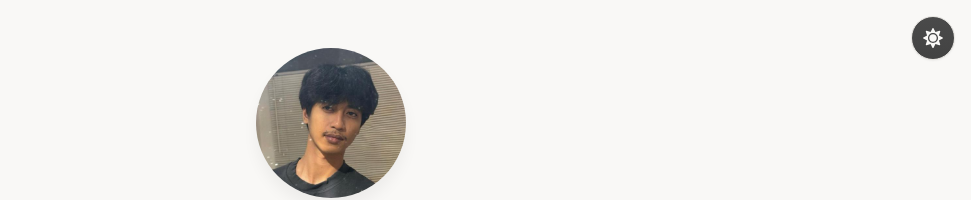
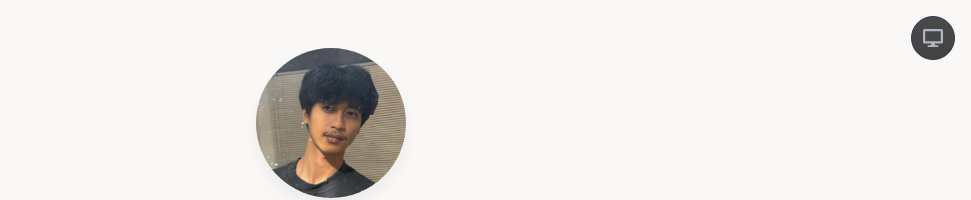
Before and after one commit to aashari/aashari, a Next.js app: page / in a window 1280 px wide. Shown: the top 200 px of the page, without its empty margins (309-1280 px from the left). Built offline with nearby package versions, Linux system fonts and the light colour scheme.

Commit message:
Refactor theme toggle: Add system mode icon and inverted appearance

```diff
--- a/src/app/page.tsx
+++ b/src/app/page.tsx
@@ -1,6 +1,5 @@
 "use client";
 
-import { useEffect } from "react";
 import ThemeToggle from "@/components/ThemeToggle";
 import SchemaData from "@/components/SchemaData";
 import HeroSection from "@/sections/HeroSection";
@@ -14,11 +13,6 @@ import ContactSection from "@/sections/ContactSection";
 import Footer from "@/sections/Footer";
 
 export default function Home() {
-  // Effect to handle scroll events
-  useEffect(() => {
-    // Any other scroll-related functionality can go here
-  }, []);
-
   return (
     <main className="min-h-screen py-12">
       <ThemeToggle />
--- a/src/components/ThemeToggle.tsx
+++ b/src/components/ThemeToggle.tsx
@@ -1,42 +1,22 @@
 "use client";
 
 import { useState, useEffect } from 'react';
-import { FaSun, FaMoon } from 'react-icons/fa';
+import { FaSun, FaMoon, FaDesktop } from 'react-icons/fa';
 
+// Simplified props - only keeping className as it's a standard prop
 interface ThemeToggleProps {
-  size?: 'sm' | 'md' | 'lg';
-  position?: 'top-right' | 'top-left' | 'bottom-right' | 'bottom-left' | 'custom';
-  shape?: 'circle' | 'square';
-  corner?: 'sm' | 'md' | 'lg'; // For controlling square corners
   className?: string;
 }
 
 export default function ThemeToggle({
-  size = 'md',
-  position = 'top-right',
-  shape = 'circle',
-  corner = 'md',
   className = ''
 }: ThemeToggleProps) {
   const [theme, setTheme] = useState<'light' | 'dark' | 'system'>('system');
   const [systemPreference, setSystemPreference] = useState<'light' | 'dark'>('light');
   const [mounted, setMounted] = useState(false);
-  const [isMobile, setIsMobile] = useState(false);
-  const [isRotating, setIsRotating] = useState(false);
 
   useEffect(() => {
     setMounted(true);
-
-    // Check if mobile
-    const checkMobile = () => {
-      setIsMobile(window.innerWidth <= 768);
-    };
-
-    // Initial check
-    checkMobile();
-
-    // Add resize listener
-    window.addEventListener('resize', checkMobile);
 
     // Get the initial theme from localStorage or system preference
     const savedTheme = localStorage.getItem('theme') as 'light' | 'dark' | null;
@@ -65,7 +45,6 @@ export default function ThemeToggle({
     mediaQuery.addEventListener('change', handleChange);
     return () => {
       mediaQuery.removeEventListener('change', handleChange);
-      window.removeEventListener('resize', checkMobile);
     };
   }, [theme]);
 
@@ -82,10 +61,6 @@ export default function ThemeToggle({
   };
 
   const toggleTheme = () => {
-    // Trigger rotation animation
-    setIsRotating(true);
-    setTimeout(() => setIsRotating(false), 500);
-
     let newTheme: 'light' | 'dark' | 'system';
 
     // Cycle through themes: light -> dark -> system -> light
@@ -106,46 +81,18 @@ export default function ThemeToggle({
     setTheme(newTheme);
   };
 
-  // Determine which icon to show
-  const showDarkIcon = theme === 'dark' || (theme === 'system' && systemPreference === 'dark');
-
-  // Icon size based on size prop and screen size
-  const getIconSize = () => {
-    if (isMobile) return size === 'sm' ? 16 : size === 'md' ? 18 : 20;
-    return size === 'sm' ? 18 : size === 'md' ? 20 : 24;
-  };
-
-  // Size classes mapped to CSS variables
-  const sizeClasses = {
-    sm: 'w-8 h-8',
-    md: 'w-10 h-10',
-    lg: 'w-12 h-12',
-  };
-
-  // Position classes with fallback to top-right if invalid
-  const validPosition = ['top-right', 'top-left', 'bottom-right', 'bottom-left', 'custom'].includes(position)
-    ? position
-    : 'top-right';
-
-  const positionClasses = {
-    'top-right': 'top-4 right-4',
-    'top-left': 'top-4 left-4',
-    'bottom-right': 'bottom-4 right-4',
-    'bottom-left': 'bottom-4 left-4',
-    'custom': '',
-  };
-
-  // Shape and corner classes
-  const shapeCornerClass = shape === 'circle' ? 'shape-circle' : `shape-square rounded-${corner}`;
-
-  // Icon color based on theme - using CSS variables for color
-  const iconColor = !showDarkIcon ? 'var(--background)' : 'var(--foreground)';
+  // Determine which theme class to apply
+  const themeClass = theme === 'light'
+    ? 'light-mode'
+    : theme === 'dark'
+      ? 'dark-mode'
+      : 'system-mode';
 
   // For placeholder when not mounted
   if (!mounted) {
     return (
       <div
-        className={`theme-toggle-placeholder ${sizeClasses[size]} ${positionClasses[validPosition]} ${shapeCornerClass} ${className}`}
+        className={`theme-toggle-placeholder ${className}`}
         aria-hidden="true"
       />
     );
@@ -154,16 +101,14 @@ export default function ThemeToggle({
   return (
     <button
       onClick={toggleTheme}
-      className={`theme-toggle interactive-toggle ${sizeClasses[size]} ${positionClasses[validPosition]} ${shapeCornerClass} ${className}`}
+      className={`theme-toggle interactive-toggle ${className}`}
       aria-label={`Switch to ${theme === 'light' ? 'dark' : theme === 'dark' ? 'system' : 'light'} theme`}
       title={`Current theme: ${theme === 'system' ? `System (${systemPreference})` : theme}`}
     >
-      <div className={`theme-toggle-icon ${isRotating ? 'rotating' : ''}`}>
-        {showDarkIcon ? (
-          <FaMoon size={getIconSize()} color={iconColor} />
-        ) : (
-          <FaSun size={getIconSize()} color={iconColor} />
-        )}
+      <div className={`theme-toggle-icon ${themeClass}`}>
+        {theme === 'light' && <FaSun />}
+        {theme === 'dark' && <FaMoon />}
+        {theme === 'system' && <FaDesktop />}
       </div>
     </button>
   );
--- a/src/styles/components/theme-toggle.css
+++ b/src/styles/components/theme-toggle.css
@@ -1,62 +1,75 @@
-/* Theme toggle button */
+/* Theme toggle button - basic structure */
 .theme-toggle {
   position: fixed;
-  /* Position and size now controlled by props */
-  /* Default values as fallbacks */
   top: var(--space-lg);
   right: var(--space-lg);
   z-index: 100;
   display: flex;
   align-items: center;
   justify-content: center;
-  /* Width and height now controlled by props */
   width: var(--button-size-lg);
   height: var(--button-size-lg);
-  border-radius: 50%; /* Default circle shape - will be overridden by shape classes */
-  background-color: var(--card);
+  border-radius: 50%;
+  padding: 0;
   border: 1px solid var(--border);
-  padding: 0;
-
-  /* These styles handled by interactive-toggle */
-  cursor: pointer;
-  transition: all 0.2s ease;
-  box-shadow: var(--shadow-sm);
+  /* Background color will be set based on dark/light mode */
+  /* Note: transition, box-shadow, cursor, and hover effects are handled by interactive-toggle class */
 }
 
-/* Shape variants */
-.theme-toggle.shape-circle { border-radius: 50%; }
-.theme-toggle.shape-square { border-radius: var(--radius-md); } /* Default for backward compatibility */
-
-/* Corner radius variants for square shape */
-.theme-toggle.shape-square.rounded-sm { border-radius: var(--radius-sm); }
-.theme-toggle.shape-square.rounded-md { border-radius: var(--radius-md); }
-.theme-toggle.shape-square.rounded-lg { border-radius: var(--radius-lg); }
-
-.theme-toggle:hover {
-  /* These hover effects are handled by interactive-toggle */
-  transform: translateY(-2px);
-  box-shadow: var(--shadow-md);
-  border-color: var(--primary);
-  filter: brightness(1.1);
+/* In light mode: toggle uses dark mode background */
+:root:not(.dark) .theme-toggle {
+  background-color: #1A2A44; /* Dark mode background */
+  border-color: #2E4057; /* Dark mode border */
 }
 
-/* Focus styles are now handled by interactive-toggle:focus-visible */
-/* Remove this duplicated rule and use className="theme-toggle interactive-toggle" */
+/* In dark mode: toggle uses light mode background */
+.dark .theme-toggle {
+  background-color: rgb(249, 248, 246); /* Light mode background */
+  border-color: #E5E3DF; /* Light mode border */
+}
 
+/* Icon container */
 .theme-toggle-icon {
   display: flex;
   align-items: center;
   justify-content: center;
-  transition: transform 0.5s ease;
+  transition: transform 0.3s ease;
 }
 
-.theme-toggle-icon.rotating {
+/* Icon sizing */
+.theme-toggle-icon svg {
+  width: 20px;
+  height: 20px;
+}
+
+/* Icon colors - inverted for each mode */
+/* In light mode: sun icon uses light mode background color */
+:root:not(.dark) .theme-toggle-icon.light-mode svg {
+  color: rgb(249, 248, 246); /* Light mode background */
+}
+
+/* In dark mode: moon icon uses dark mode background color */
+.dark .theme-toggle-icon.dark-mode svg {
+  color: #1A2A44; /* Dark mode background */
+}
+
+/* System mode icon - distinct color in both modes */
+:root:not(.dark) .theme-toggle-icon.system-mode svg {
+  color: #B0B7C3; /* Dark mode primary (lighter gray) */
+}
+
+.dark .theme-toggle-icon.system-mode svg {
+  color: #4A4A4A; /* Light mode primary (darker gray) */
+}
+
+/* Add rotation animation when clicked */
+.theme-toggle:active .theme-toggle-icon {
   transform: rotate(180deg);
 }
 
+/* Simple placeholder for hydration */
 .theme-toggle-placeholder {
   position: fixed;
-  /* Position and size controlled by props - same as .theme-toggle */
   top: var(--space-lg);
   right: var(--space-lg);
   width: var(--button-size-lg);
@@ -64,19 +77,24 @@
   z-index: 100;
 }
 
-/* Fallback responsive behavior for backward compatibility */
+/* Responsive adjustments */
 @media (max-width: 768px) {
-  .theme-toggle:not([class*="w-"]):not([class*="h-"]) {
+  .theme-toggle {
     top: var(--space-md);
     right: var(--space-md);
     width: var(--button-size-md);
     height: var(--button-size-md);
   }
 
-  .theme-toggle-placeholder:not([class*="w-"]):not([class*="h-"]) {
+  .theme-toggle-placeholder {
     top: var(--space-md);
     right: var(--space-md);
     width: var(--button-size-md);
     height: var(--button-size-md);
   }
+
+  .theme-toggle-icon svg {
+    width: 18px;
+    height: 18px;
+  }
 }
```
